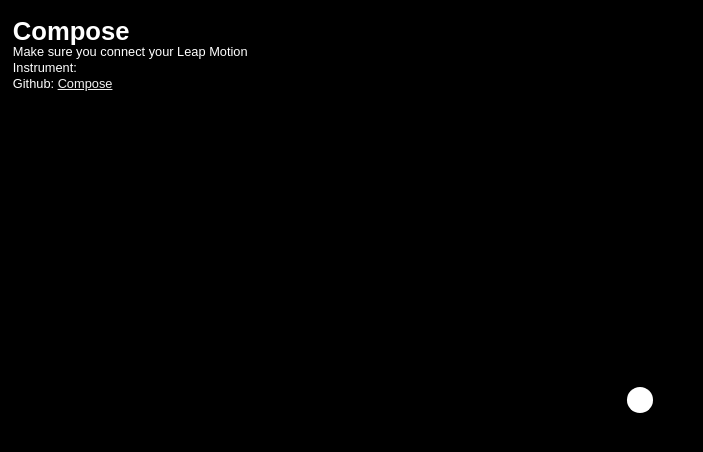
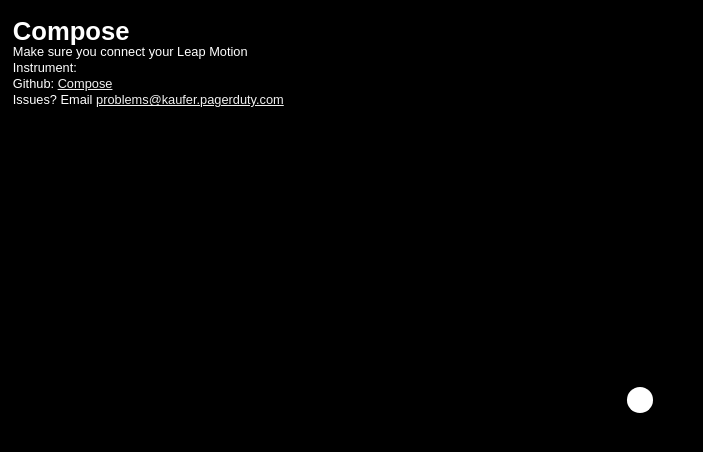
Before and after one commit to mjkaufer/Compose, a plain HTML site: page index.html in a window 1280 px wide. Shown: the whole page, without its empty margins (0-703 px from the left). Drawn offline with Linux system fonts and the light colour scheme.

Commit message:
Pagerduty

```diff
--- a/index.html
+++ b/index.html
@@ -33,6 +33,7 @@
 			<p>Make sure you connect your Leap Motion</p>
 			<p>Instrument: <span id="inst"></span></p>
 			<p>Github: <a href="http://github.com/mjkaufer/compose">Compose</a>
+			<p>Issues? Email <a href="mailto:problems@kaufer.pagerduty.com">problems@kaufer.pagerduty.com</a></p>
 		</div>
 		<script>
 			var count = 0;
```
